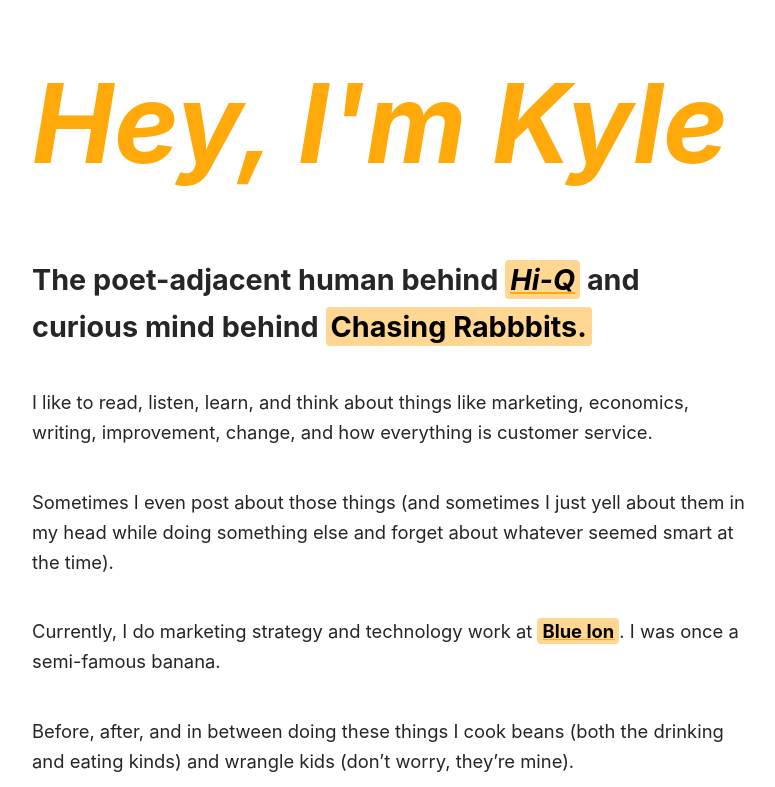
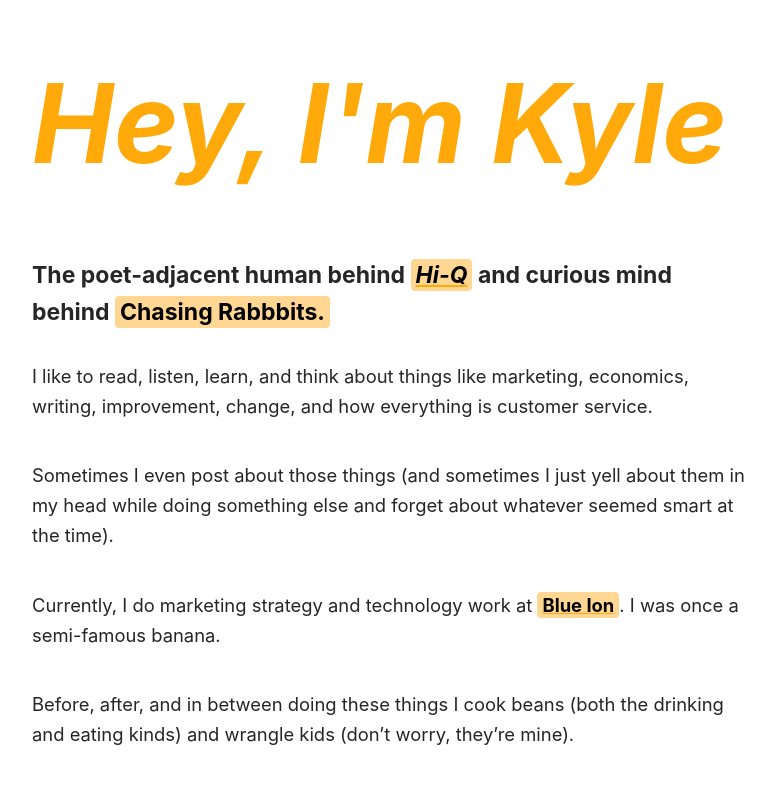
Before and after one commit to ktmensing/mensing, a website: page index.html in a window 1280 px wide. Shown: the top 787 px of the page, without its empty margins (248-1023 px from the left). Drawn offline with Linux system fonts and the light colour scheme.

Commit message:
header scale tweaks

```diff
--- a/simple.css
+++ b/simple.css
@@ -10,7 +10,7 @@
   --base-fontsize: 1.15rem;
 
   /* Major third scale progression - see https://type-scale.com/ */
-  --header-scale: 1.563;
+  --header-scale: 1.25;
 
   /* Line height is set to the "Golden ratio" for optimal legibility */
   --line-height: 1.618;
@@ -149,7 +149,7 @@
 h1 {
   font-size: calc(
     var(--base-fontsize) * var(--header-scale) * var(--header-scale) *
-      var(--header-scale) * var(--header-scale)
+      var(--header-scale) * var(--header-scale) * var(--header-scale)  * var(--header-scale) * var(--header-scale) * var(--header-scale)
   );
   margin-top: calc(var(--line-height) * 1.5rem);
   color: var(--accent);
```
